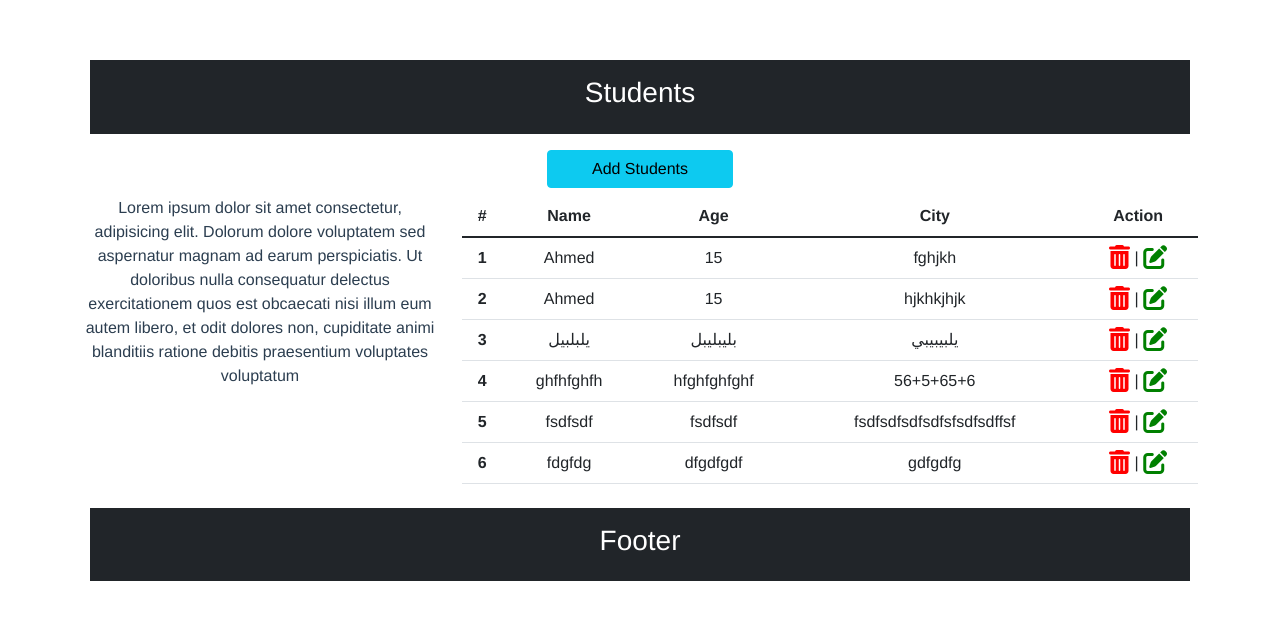
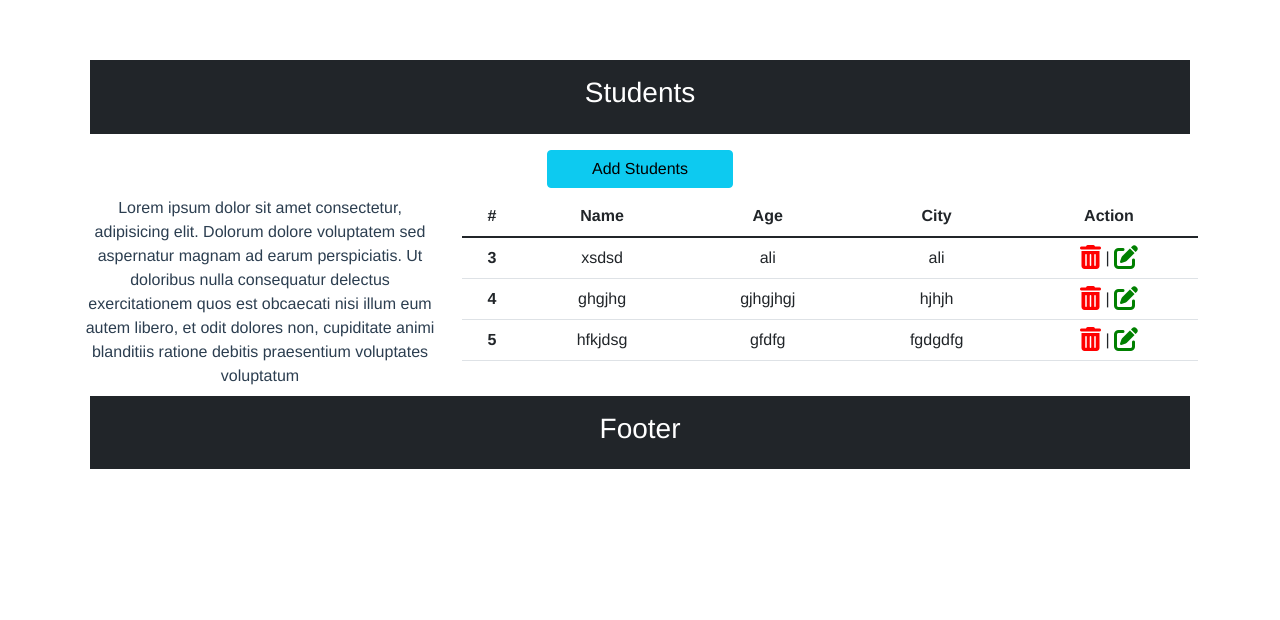
Before and after one commit to AshourDono/multi-component-routes-serve, a Vue app: page / in a window 1280 px wide. Shown: the top 620 px of the page. Built offline with nearby package versions, Linux system fonts and the light colour scheme; data requests are answered from the project's data file.

Commit message:
edit fixed, add still have bug

```diff
--- a/db.json
+++ b/db.json
@@ -1,40 +1,22 @@
 {
   "students": [
     {
-      "name": "Ahmed",
-      "age": 15,
-      "city": "fghjkh",
-      "id": 1
+      "id": 3,
+      "name": "xsdsd",
+      "age": "ali",
+      "city": "ali"
     },
     {
-      "name": "Ahmed",
-      "age": 15,
-      "city": "hjkhkjhjk",
-      "id": 2
-    },
-    {
-      "name": "يلبلبيل",
-      "age": "بليبليبل",
-      "city": "يلبيبيبي",
-      "id": 3
-    },
-    {
-      "name": "ghfhfghfh",
-      "age": "hfghfghfghf",
-      "city": "56+5+65+6",
+      "name": "ghgjhg",
+      "age": "gjhgjhgj",
+      "city": "hjhjh",
       "id": 4
     },
     {
-      "name": "fsdfsdf",
-      "age": "fsdfsdf",
-      "city": "fsdfsdfsdfsdfsfsdfsdffsf",
+      "name": "hfkjdsg",
+      "age": "gfdfg",
+      "city": "fgdgdfg",
       "id": 5
-    },
-    {
-      "name": "fdgfdg",
-      "age": "dfgdfgdf",
-      "city": "gdfgdfg",
-      "id": 6
     }
   ]
 }
--- a/src/components/ButtonComponent.vue
+++ b/src/components/ButtonComponent.vue
@@ -26,7 +26,7 @@
           ></button>
         </div>
         <div class="modal-body">
-          <form @submit.prevent="addStudent">
+          <form @submit.prevent="addStudent(studentInfo)">
             <div class="mb-3">
               <label for="name" class="form-label">Name</label>
               <input
--- a/src/components/TableComponent.vue
+++ b/src/components/TableComponent.vue
@@ -55,7 +55,7 @@
               ></button>
             </div>
             <div class="modal-body">
-              <form @submit.prevent="editStudent">
+              <form @submit.prevent="editStudent(updateInfo)">
                 <div class="mb-3">
                   <label for="name" class="form-label">Name</label>
                   <input
@@ -90,7 +90,9 @@
                   <button type="button" class="btn btn-secondary" data-bs-dismiss="modal">
                     Close
                   </button>
-                  <button type="submit" class="btn btn-warning">Edit Student</button>
+                  <button type="submit" class="btn btn-warning" data-bs-dismiss="modal">
+                    Edit Student
+                  </button>
                 </div>
               </form>
             </div>
@@ -105,6 +107,7 @@ export default {
   data() {
     return {
       updateInfo: {
+        id: '',
         name: '',
         age: '',
         city: '',
@@ -113,6 +116,7 @@ export default {
   },
   methods: {
     displayEditedData(student) {
+      this.updateInfo.id = student.id;
       this.updateInfo.name = student.name;
       this.updateInfo.age = student.age;
       this.updateInfo.city = student.city;
@@ -121,22 +125,17 @@ export default {
       this.$emit('remove-student', id);
     },
     async editStudent(student) {
-      let updated = {
-        name: this.updateInfo.name,
-        age: this.updateInfo.age,
-        city: this.updateInfo.city,
-      };
       await fetch(`http://localhost:5000/students/${student.id}`, {
         method: 'PUT',
         headers: {
           'Content-Type': 'application/json',
         },
-        body: JSON.stringify(updated),
+        body: JSON.stringify(student),
       });
-      let found = this.stData.find(std => std.name === updated.name);
-      found.name = updated.name;
-      found.age = updated.age;
-      found.city = updated.city;
+      let found = this.stData.find(std => std.id === student.id);
+      found.name = student.name;
+      found.age = student.age;
+      found.city = student.city;
     },
   },
   props: {
```
Also changed, not shown: src/App.vue (+4 -8 lines).
